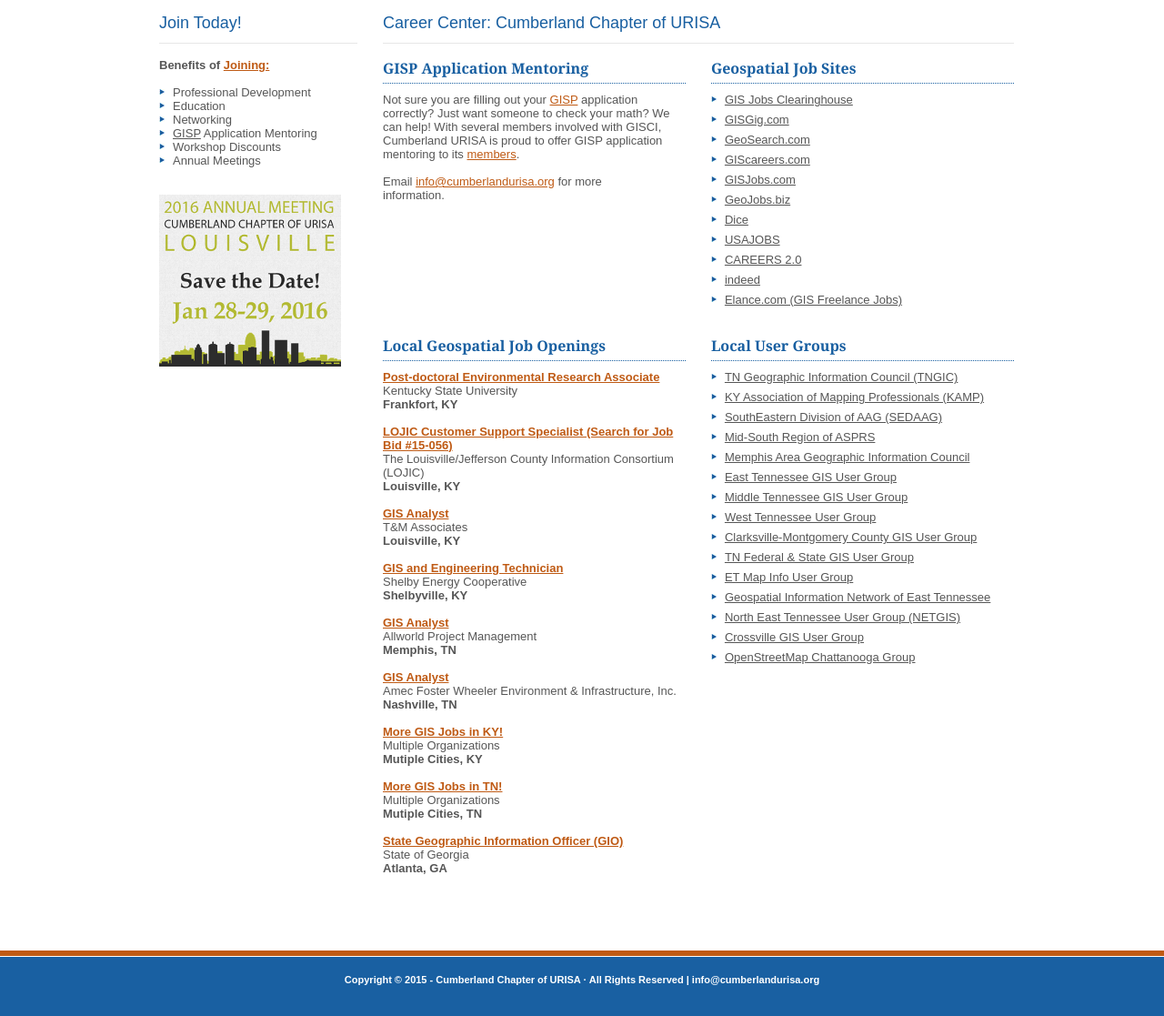
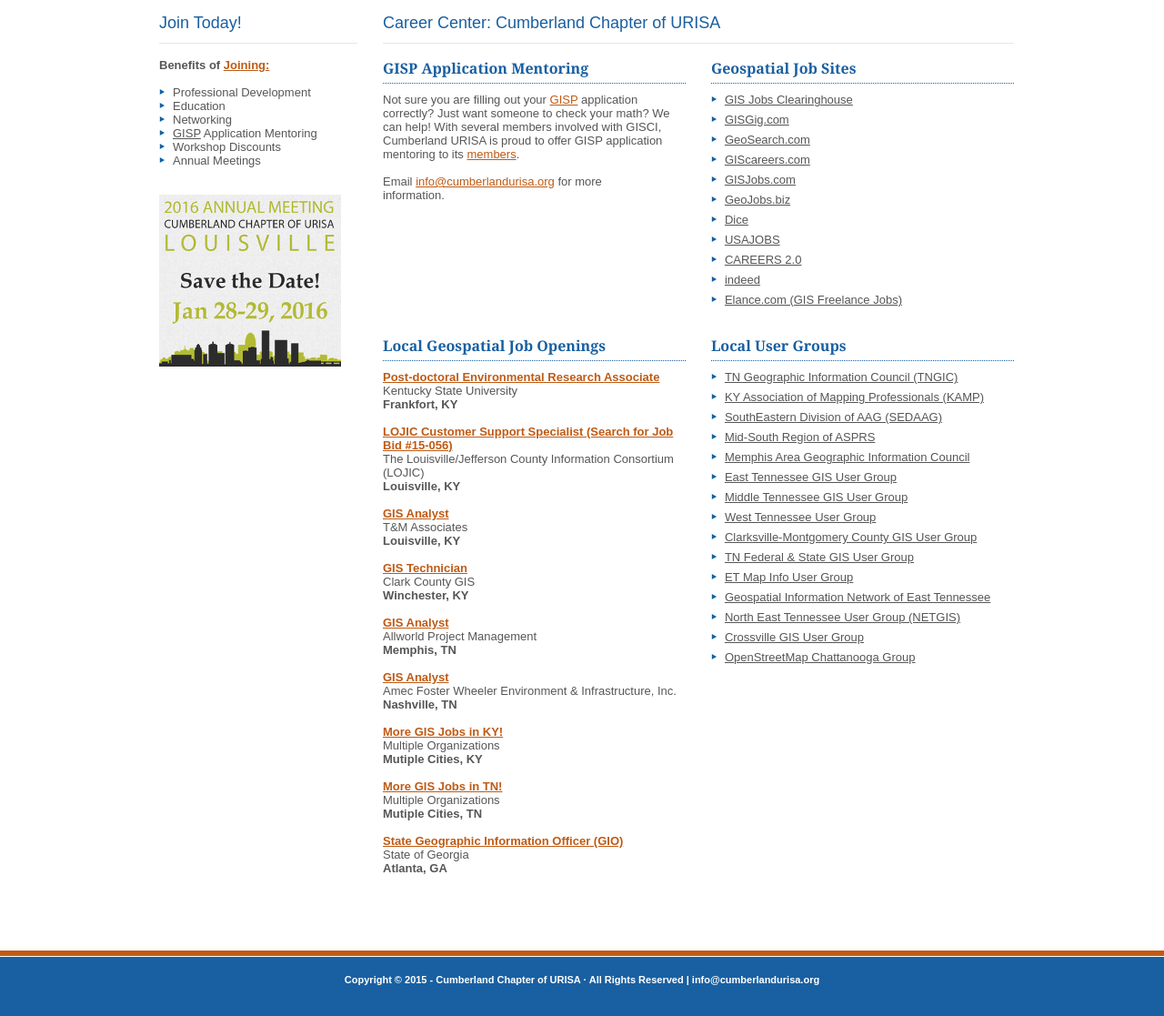
Before and after one commit to CumberlandURISA/cumberlandurisa.github.io, a plain HTML site: page careercenter.html in a window 1280 px wide. Shown: the part 305-1422 px from the top of the page at 91% size. Drawn offline with Linux system fonts and the light colour scheme.

Commit message:
update clark county job

```diff
--- a/careercenter.html
+++ b/careercenter.html
@@ -118,11 +118,11 @@
 			<b>Louisville, KY</b>
 			<br>
 			<br>
-			<b><a href="http://kampro.org/job-opening-shelby-energy-cooperative/" target='blank'>GIS and Engineering Technician</a></b>
+			<b><a href="docs/CCGIS_Job_060215.pdf" target='blank'>GIS Technician</a></b>
 			<br>
-            Shelby Energy Cooperative
+            Clark County GIS
             <br>
-			<b>Shelbyville, KY</b>
+			<b>Winchester, KY</b>
 			<br>
 			<br>
             <b><a href="http://www.gjc.org/gjc-cgi/showjob.pl?id=1426622932" target='blank'>GIS Analyst</a></b>
```
Also changed, not shown: 1 other file.
